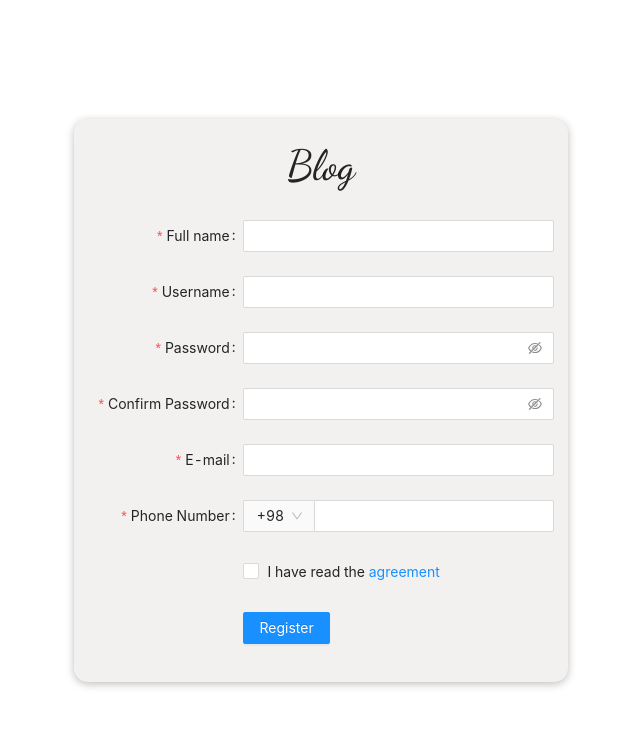
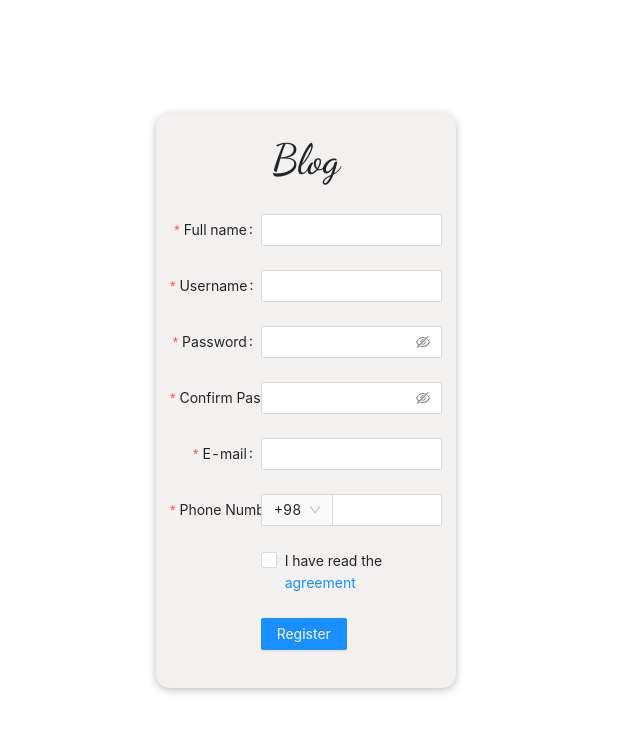
Before and after one commit to fallahpour-fr/Weblog, a React (Create React App) app: page /SignUp in a window 1280 px wide. Shown: the top 732 px of the page, without its empty margins (334-974 px from the left). Built offline with nearby package versions, Linux system fonts and the light colour scheme.

Commit message:
add header

```diff
--- a/src/App.js
+++ b/src/App.js
@@ -17,10 +17,10 @@ function App() {
 
   const [authTokens, setAuthTokens] = useState();
 
-  const setTokens = (token,data) => {
+  const setTokens = (token, data) => {
     localStorage.setItem("tokens", JSON.stringify(token));
-    console.log(token,data);
-    setAuthTokens(token , data);
+    console.log(token, data);
+    setAuthTokens(token, data);
   };
 
   const errorHandler = () => {
--- a/src/Page/Home.js
+++ b/src/Page/Home.js
@@ -1,7 +1,10 @@
+import Header from "../component/Header";
+
 const Home = (props) => {
   console.log("home");
   return (
     <div>
+      <Header />
       <h1>Home page </h1>
     </div>
   );
--- a/src/Page/Sign-in.css
+++ b/src/Page/Sign-in.css
@@ -3,10 +3,18 @@
 
 
 .Card{
-    width: 100%;
+   width:300px;
     padding: 1em;
     border-radius: 1em;
     margin: 15px;
+}
+
+
+.parent{
+    height: 100vh;
+    display: flex;
+    justify-content: center;
+    align-items: center;
 }
 
 h1{
--- a/src/Page/Sign-in.js
+++ b/src/Page/Sign-in.js
@@ -1,5 +1,5 @@
 import React, { useState, useEffect } from "react";
-import { Link, useHistory} from "react-router-dom";
+import { Link, useHistory } from "react-router-dom";
 import { Form, Input, Button, Checkbox } from "antd";
 import { UserOutlined, LockOutlined } from "@ant-design/icons";
 import { useAuth } from "../component/context/auth";
@@ -36,7 +36,7 @@ const SignIn = (props) => {
         return response.json();
       })
       .then((data) => {
-        setAuthTokens(data.token ,data.data);
+        setAuthTokens(data.token, data.data);
         history.push("/home");
       })
       .catch((err) => {
@@ -52,6 +52,7 @@ const SignIn = (props) => {
   }, [errorModule]);
 
   return (
+    <div className="parent">
       <Card className="Card">
         <h1>Blog</h1>
         <Form
@@ -118,6 +119,7 @@ const SignIn = (props) => {
           </Form.Item>
         </Form>
       </Card>
+    </div>
   );
 };
 
--- a/src/Page/Sign-up.css
+++ b/src/Page/Sign-up.css
@@ -17,3 +17,10 @@ h1{
     color: purple;
     font-size: 3em;
 }
+
+.parent{
+    height: 100vh;
+    display: flex;
+    justify-content: center;
+    align-items: center;
+}
--- a/src/Page/Sign-up.js
+++ b/src/Page/Sign-up.js
@@ -88,6 +88,7 @@ const RegistrationForm = (props) => {
   );
 
   return (
+    <div className="parent">
       <Card className="Card">
         <h1>Blog</h1>
         <Form
@@ -160,7 +161,9 @@ const RegistrationForm = (props) => {
                   }
 
                   return Promise.reject(
-                  new Error("The two passwords that you entered do not match!")
+                    new Error(
+                      "The two passwords that you entered do not match!"
+                    )
                   );
                 },
               }),
@@ -236,6 +239,7 @@ const RegistrationForm = (props) => {
           </Form.Item>
         </Form>
       </Card>
+    </div>
   );
 };
 
--- /dev/null
+++ b/src/component/Header.css
@@ -0,0 +1,8 @@
+.header {
+  width: 100%;
+}
+
+.parente {
+  background: rgb(243, 240, 240);
+  box-shadow: 0 2px 8px rgba(0, 0, 0, 0.26);
+}
--- /dev/null
+++ b/src/component/Header.js
@@ -0,0 +1,31 @@
+import React, { useEffect } from "react";
+import { PageHeader, Button } from "antd";
+import "./Header.css";
+import { useHistory } from "react-router-dom";
+
+const Header = () => {
+  let history = useHistory();
+  const logOut = () => {
+    localStorage.removeItem("tokens");
+    history.push("/");
+  };
+
+  return (
+    <div className="parente">
+      <PageHeader
+        className="site-page-header header"
+        onBack={() => window.history.back()}
+        title="Title"
+        subTitle="This is a subtitle"
+        extra={[
+          <Button key="1" type="primary" htmlType="button" onClick={logOut}>
+            logout
+          </Button>,
+        ]}
+      ></PageHeader>
+      <br />
+    </div>
+  );
+};
+
+export default Header;
--- a/src/component/PrivateRoute.js
+++ b/src/component/PrivateRoute.js
@@ -3,7 +3,7 @@ import { Redirect, Route } from "react-router-dom";
 import { useAuth } from "./context/auth";
 
 function PrivateRoute({ comp: Home, ...rest }) {
-  const   authTokens  = useAuth();
+  const  { authTokens } = useAuth();
 console.log(authTokens)
   return (
     <Route
--- a/src/index.css
+++ b/src/index.css
@@ -1,8 +1,8 @@
 body {
   margin: 0;
-  display: flex;
+  /* display: flex; */
   width: 100%;
   height: 100vh;
-  justify-content: center;
-  align-items: center;
+  /* justify-content: center;
+  align-items: center; */
 }
```
Lines whose indentation alone changed are shown as unchanged.
